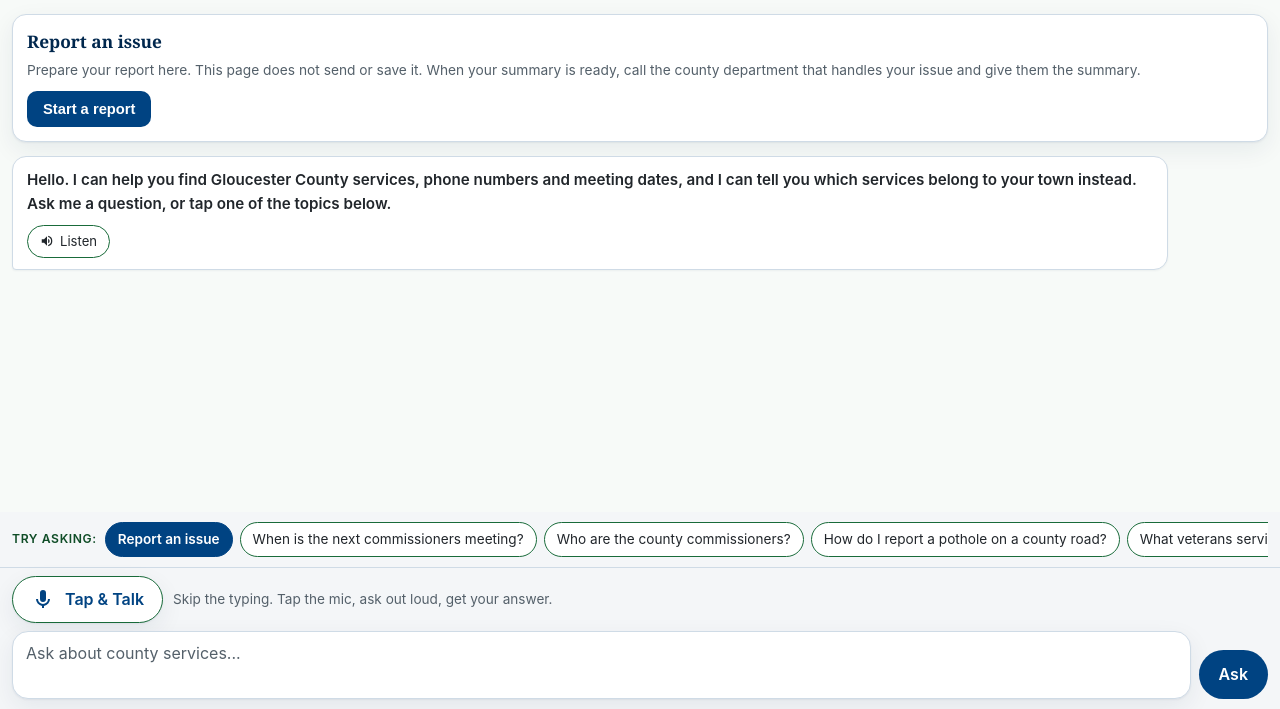
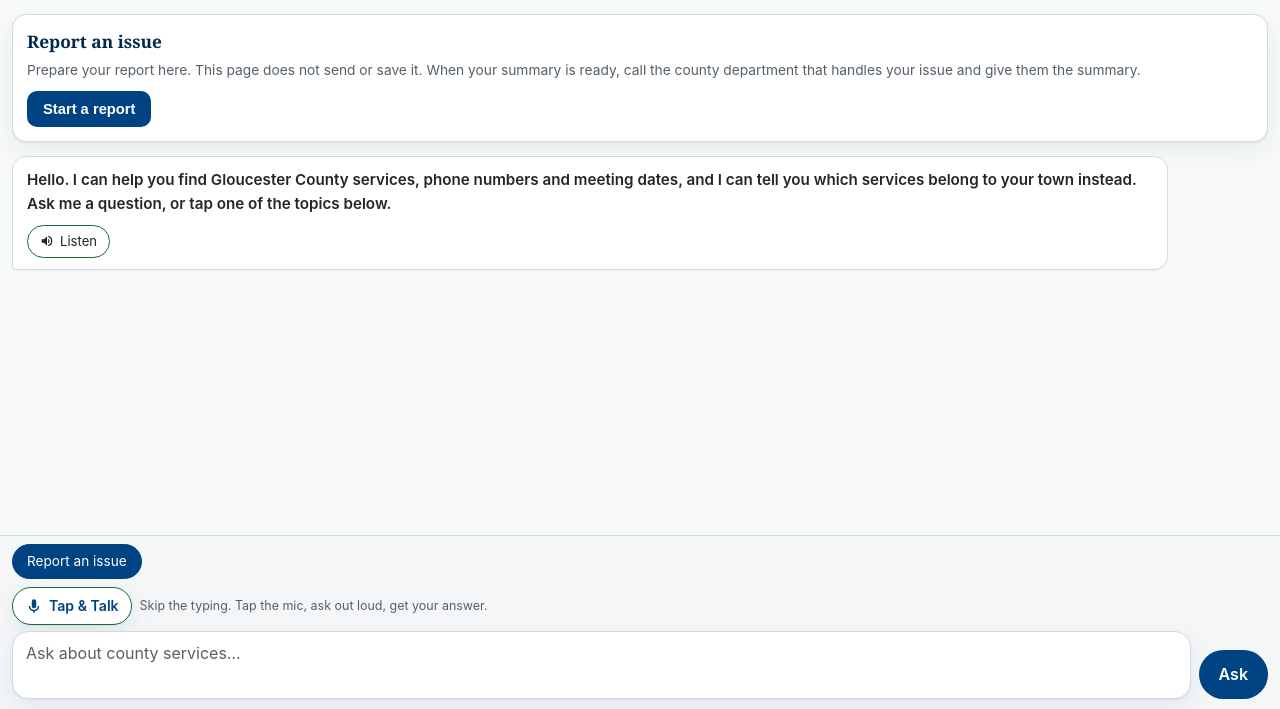
Before and after one commit to vmmi-nick/gloucester-chatbot, a website: page public/embed.html in a window 1280 px wide. Shown: the part 91-800 px from the top of the page. Drawn offline with Linux system fonts and the light colour scheme.

Commit message:
Popup UI cleanup: remove Try asking, compact voice bar, Nov 24 2026

```diff
--- a/public/embed.html
+++ b/public/embed.html
@@ -111,22 +111,13 @@
   @media (prefers-color-scheme: dark){ .rp-err{color:#f28b82} }
   .reportpanel .speakbtn{margin-left:10px}
 
-  /* ---------- suggestion chips ---------- */
-  /* One horizontally scrolling row: wrapping these long chips previously
-     stacked them into a tall block that crowded the composer out of
-     short frames. */
-  .tryrow{flex:0 0 auto;display:flex;align-items:center;gap:8px;flex-wrap:nowrap;padding:8px 12px;background:var(--bg)}
-  .trylabel{font-size:.76rem;font-weight:600;letter-spacing:.05em;text-transform:uppercase;color:var(--green-deep);flex:0 0 auto}
-  .chips{display:flex;gap:7px;flex-wrap:nowrap;overflow-x:auto;overflow-y:hidden;padding:2px 0;-webkit-overflow-scrolling:touch;scrollbar-width:none}
-  .chips::-webkit-scrollbar{display:none}
-  .chip{
-    background:var(--panel);border:1px solid var(--green);color:var(--text);
-    border-radius:999px;padding:6px 12px;cursor:pointer;font:inherit;font-size:.85rem;
-    flex:0 0 auto;white-space:nowrap;
+  /* ---------- report entry (near composer) ---------- */
+  .reportbtn{
+    background:var(--navy);border:1px solid var(--navy);color:#fff;font-weight:600;
+    border-radius:999px;padding:6px 14px;cursor:pointer;font:inherit;font-size:.85rem;
+    margin:0 0 8px;
   }
-  .chip:hover{background:var(--green-pale)}
-  .chip.report-chip{background:var(--navy);border-color:var(--navy);color:#fff;font-weight:600}
-  .chip.report-chip:hover{background:var(--navy-dark)}
+  .reportbtn:hover{background:var(--navy-dark)}
 
   /* ---------- composer ---------- */
   .composer{
@@ -149,15 +140,15 @@
   button.send:disabled{opacity:.55;cursor:default}
 
   /* ---------- voice (mic input + read-aloud) ---------- */
-  .voicebar{display:flex;align-items:center;gap:10px;flex-wrap:wrap;margin:0 0 8px}
-  .voice-enc{font-size:.85rem;line-height:1.35;color:var(--muted)}
+  .voicebar{display:flex;align-items:center;gap:8px;flex-wrap:nowrap;margin:0 0 6px;min-height:38px}
+  .voice-enc{font-size:.78rem;line-height:1.25;color:var(--muted);flex:1 1 auto;min-width:0;white-space:nowrap;overflow:hidden;text-overflow:ellipsis}
   button.mic{
     background:var(--panel);color:var(--navy);border:1px solid var(--green);border-radius:999px;
-    padding:10px 18px;cursor:pointer;flex:0 0 auto;font:inherit;font-size:1rem;font-weight:600;
-    display:inline-flex;align-items:center;justify-content:center;gap:10px;box-shadow:var(--shadow);
+    padding:6px 12px;cursor:pointer;flex:0 0 auto;font:inherit;font-size:.88rem;font-weight:600;height:38px;
+    display:inline-flex;align-items:center;justify-content:center;gap:6px;box-shadow:var(--shadow);
   }
   button.mic:hover{background:var(--green-pale)}
-  button.mic svg{width:24px;height:24px;fill:currentColor;flex:0 0 auto}
+  button.mic svg{width:18px;height:18px;fill:currentColor;flex:0 0 auto}
   button.mic.listening{background:var(--navy);color:#fff;border-color:var(--navy);animation:micpulse 1.2s ease-in-out infinite}
   @keyframes micpulse{0%,100%{box-shadow:0 0 0 0 rgba(0,67,130,.45)}50%{box-shadow:0 0 0 12px rgba(0,67,130,0)}}
   @media (prefers-color-scheme: dark){
@@ -247,12 +238,8 @@
   <div id="chat" role="log" aria-live="polite" aria-label="Conversation"></div>
 </div>
 
-<div class="tryrow">
-  <span class="trylabel" id="try-label">Try asking:</span>
-  <div class="chips" id="chips"></div>
-</div>
-
 <div class="composer">
+  <button class="reportbtn" id="report-btn" type="button">Report an issue</button>
   <form id="askform">
     <label class="sr-only" for="q" id="q-label">Ask about county services</label>
     <textarea id="q" rows="2" autocomplete="off" placeholder="Ask about county services..."></textarea>
@@ -272,7 +259,6 @@
       source: 'Source', thinking: 'Checking the county sources...',
       cardsTitle: 'Browse county topics',
       cardsSub: 'Tap a topic and the question is asked for you.',
-      tryLabel: 'Try asking:',
       qLabel: 'Ask about county services',
       greeting: 'Hello. I can help you find Gloucester County services, phone numbers and meeting dates, and I can tell you which services belong to your town instead. Ask me a question, or tap one of the topics below.',
       voice: { mic: 'Tap & Talk', listening: 'Listening...', listen: 'Listen', stop: 'Stop', encourage: 'Skip the typing. Tap the mic, ask out loud, get your answer.', nohear: "I didn't catch that. Tap the microphone and try again.", blocked: 'Microphone access is blocked. Allow the microphone in your browser settings, or type your question instead.', network: 'Voice recognition needs an internet connection.' },
@@ -284,8 +270,6 @@
         { title: 'Senior Services', desc: 'Programs and transportation for seniors.', q: 'What senior services does the county offer?' },
         { title: 'Elections', desc: 'Registering and voting by mail.', q: 'How do I register to vote?' }
       ],
-      chips: ['When is the next commissioners meeting?', 'Who are the county commissioners?', 'How do I report a pothole on a county road?', 'What veterans services does the county offer?', 'What senior services does the county offer?', 'How do I register to vote?']
- ,
       report: {
         title: 'Report an issue',
         sub: 'Prepare your report here. This page does not send or save it. When your summary is ready, call the county department that handles your issue and give them the summary.',
@@ -322,7 +306,6 @@
       source: 'Fuente', thinking: 'Consultando las fuentes del condado...',
       cardsTitle: 'Temas del condado',
       cardsSub: 'Toque un tema y la pregunta se hace por usted.',
-      tryLabel: 'Pruebe preguntar:',
       qLabel: 'Pregunte sobre los servicios del condado',
       greeting: 'Hola. Puedo ayudarle a encontrar servicios, números de teléfono y fechas de reuniones del Condado de Gloucester, y decirle qué servicios corresponden a su pueblo. Hágame una pregunta o toque uno de los temas abajo.',
       voice: { mic: 'Toque y hable', listening: 'Escuchando...', listen: 'Escuchar', stop: 'Detener', encourage: 'Sin escribir. Toque el micrófono, pregunte en voz alta y reciba su respuesta.', nohear: 'No escuché eso. Toque el micrófono e inténtelo de nuevo.', blocked: 'El acceso al micrófono está bloqueado. Permita el micrófono en los ajustes de su navegador, o escriba su pregunta.', network: 'El reconocimiento de voz necesita una conexión a internet.' },
@@ -334,8 +317,6 @@
         { title: 'Servicios para Personas Mayores', desc: 'Programas y transporte para personas mayores.', q: '¿Qué servicios para personas mayores ofrece el condado?' },
         { title: 'Elecciones', desc: 'Registrarse y votar por correo.', q: '¿Cómo me inscribo para votar?' }
       ],
-      chips: ['¿Cuándo es la próxima reunión de comisionados?', '¿Quiénes son los comisionados del condado?', '¿Cómo reporto un bache en una carretera del condado?', '¿Qué servicios para veteranos ofrece el condado?', '¿Qué servicios para personas mayores ofrece el condado?', '¿Cómo me inscribo para votar?']
- ,
       report: {
         title: 'Reportar un problema',
         sub: 'Prepare su reporte aquí. Esta página no lo envía ni lo guarda. Cuando su resumen esté listo, llame al departamento del condado que atiende su problema y entréguele el resumen.',
@@ -366,7 +347,6 @@
     }
   };
   var chat = document.getElementById('chat');
-  var chipsEl = document.getElementById('chips');
   var cardsEl = document.getElementById('cards');
   var chatwrap = document.getElementById('chatwrap');
   function scrollChat(){ chatwrap.scrollTop = chatwrap.scrollHeight; }
@@ -396,17 +376,6 @@
     if (voice.synthOK) attachSpeak(div, div.textContent.replace(/\s+/g,' ').trim(), data.lang);
     chat.appendChild(div); scrollChat();
   }
-  function renderChips(){
-    chipsEl.innerHTML='';
-    var rb=document.createElement('button'); rb.type='button'; rb.className='chip report-chip'; rb.textContent=STR[lang].report.title;
-    rb.onclick=function(){ goReport(); };
-    chipsEl.appendChild(rb);
-    STR[lang].chips.forEach(function(c){
-      var b=document.createElement('button'); b.type='button'; b.className='chip'; b.textContent=c;
-      b.onclick=function(){ ask(c); };
-      chipsEl.appendChild(b);
-    });
-  }
   function renderCards(){
     if (!cardsEl) return;
     cardsEl.innerHTML='';
@@ -429,7 +398,6 @@
     document.getElementById('sendbtn').textContent=STR[lang].ask;
     var ctEl=document.getElementById('cards-title'); if (ctEl) ctEl.textContent=STR[lang].cardsTitle;
     var csEl=document.getElementById('cards-sub'); if (csEl) csEl.textContent=STR[lang].cardsSub;
-    document.getElementById('try-label').textContent=STR[lang].tryLabel;
     document.getElementById('btn-en').classList.toggle('active', lang==='en');
     document.getElementById('btn-es').classList.toggle('active', lang==='es');
     document.getElementById('btn-en').setAttribute('aria-pressed', lang==='en' ? 'true' : 'false');
@@ -443,7 +411,7 @@
     if (voice.enc) voice.enc.textContent=STR[lang].voice.encourage;
     if (voice.hint) voice.hint.textContent = STR[lang].voice.listening;
     if (voice.rpSpeakBtn && !(voice.speakState && voice.speakState.btn===voice.rpSpeakBtn)) resetSpeakBtn(voice.rpSpeakBtn, lang);
-    renderChips();
+    var rBtn=document.getElementById('report-btn'); if (rBtn){ rBtn.textContent=STR[lang].report.title; rBtn.onclick=function(){ goReport(); }; }
     renderCards();
     rpApply();
   }
```
